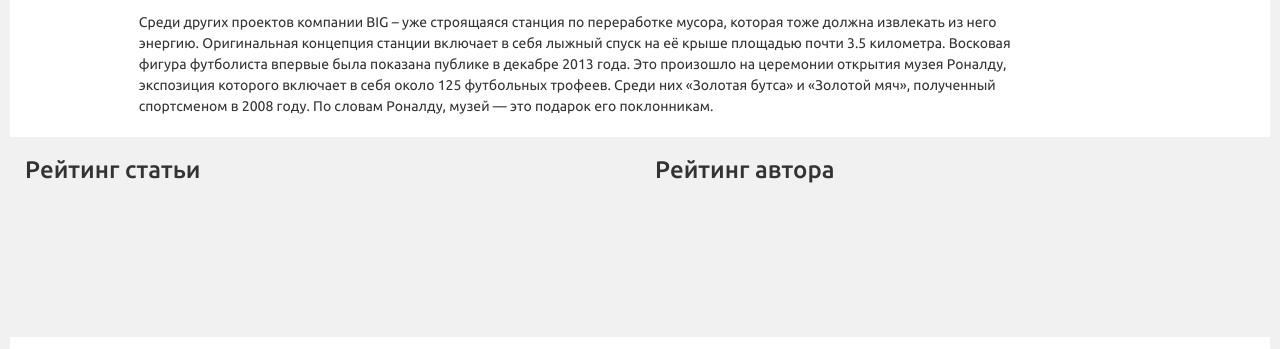
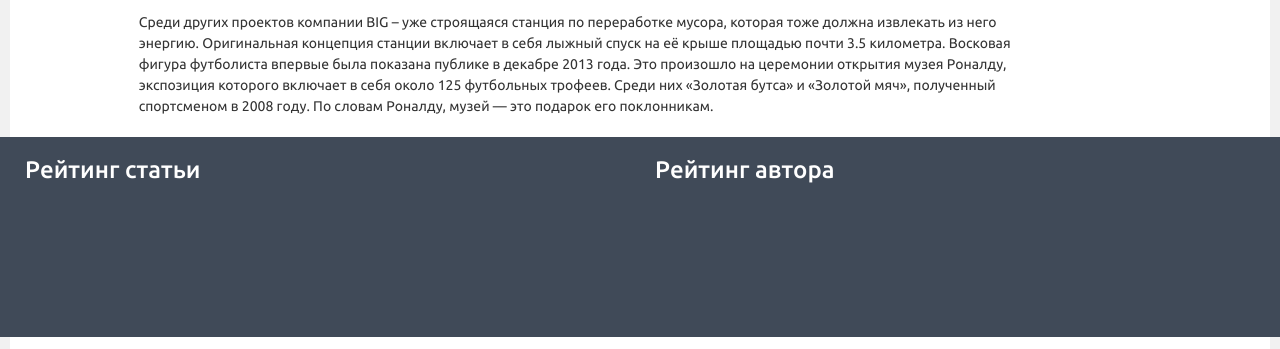
Before and after one commit to TacoHost/Surf, a plain HTML site: page article-page.html in a window 1280 px wide. Shown: the part 960-1309 px from the top of the page. Drawn offline with nearby package versions, Linux system fonts and the light colour scheme.

Commit message:
article page parallax image fix

```diff
--- a/article-page.html
+++ b/article-page.html
@@ -115,7 +115,7 @@
             </div>
 
 
-            <div class="parallax-window" data-parallax="scroll" style="min-height: 200px; background: transparent;" data-image-src="http://www.airpano.ru/files/barcelona_02_big.jpg">
+            <div class="parallax-window" data-parallax="scroll" data-image-src="http://blogs.independent.co.uk/wp-content/uploads/2013/01/london-city1.jpg">
                 <div class="container">
                     <div class="row">
                         <div class="col-xs-12 col-sm-6 col-md-6 col-lg-6">
--- a/less/article-page.less
+++ b/less/article-page.less
@@ -25,3 +25,16 @@
     }
 
 }
+.parallax-window {
+    height: 200px;
+    background: transparent;
+    color: #fff;
+}
+.parallax-window:before {
+    content: " ";
+    display: block;
+    width: 100%;
+    height: 200px;
+    background: rgba(20, 33, 50, 0.8);
+    position: absolute;
+}
```
Also changed, not shown: less/article-page.css, less/article-page.min.css, 1 other file.
